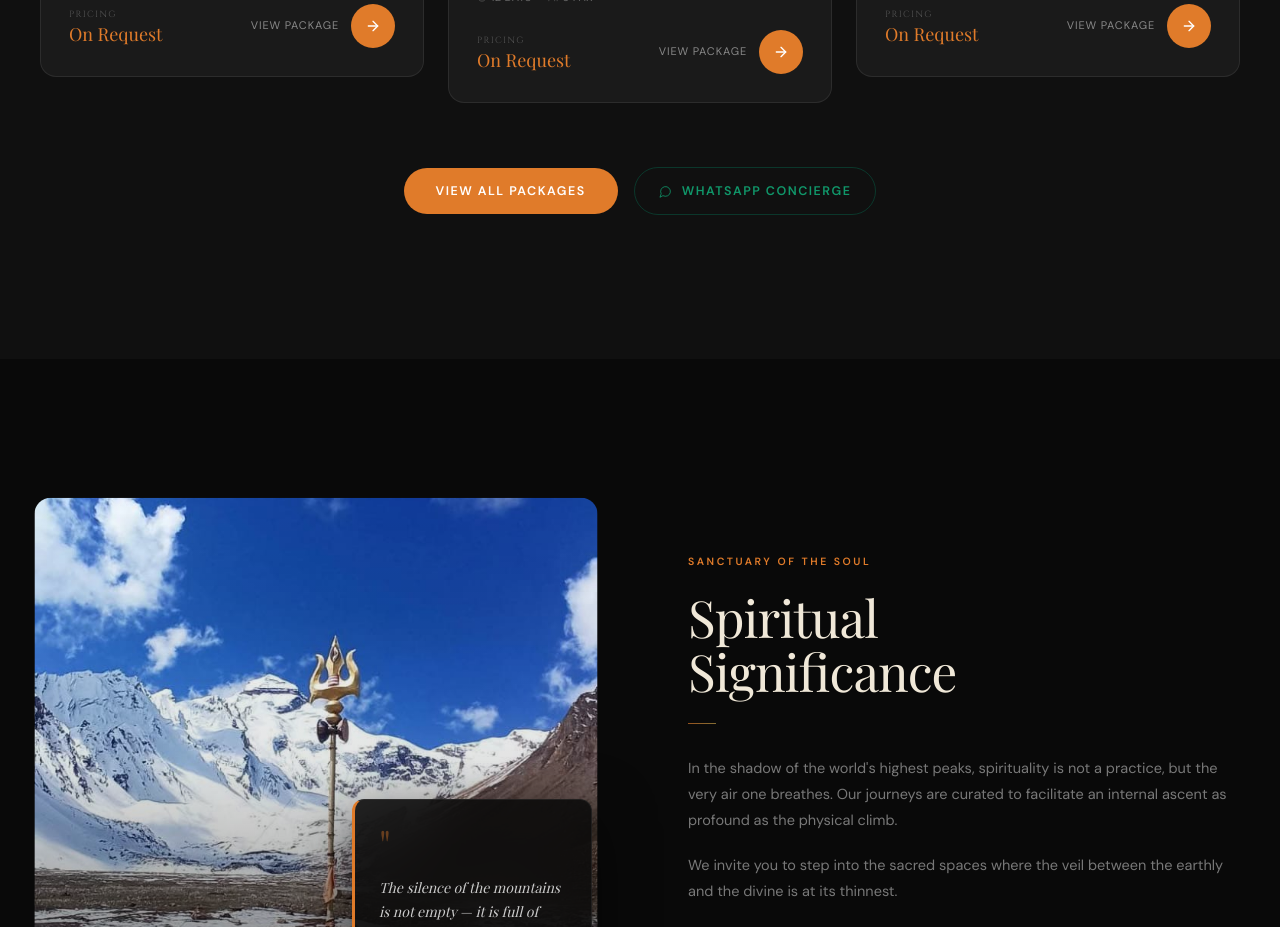
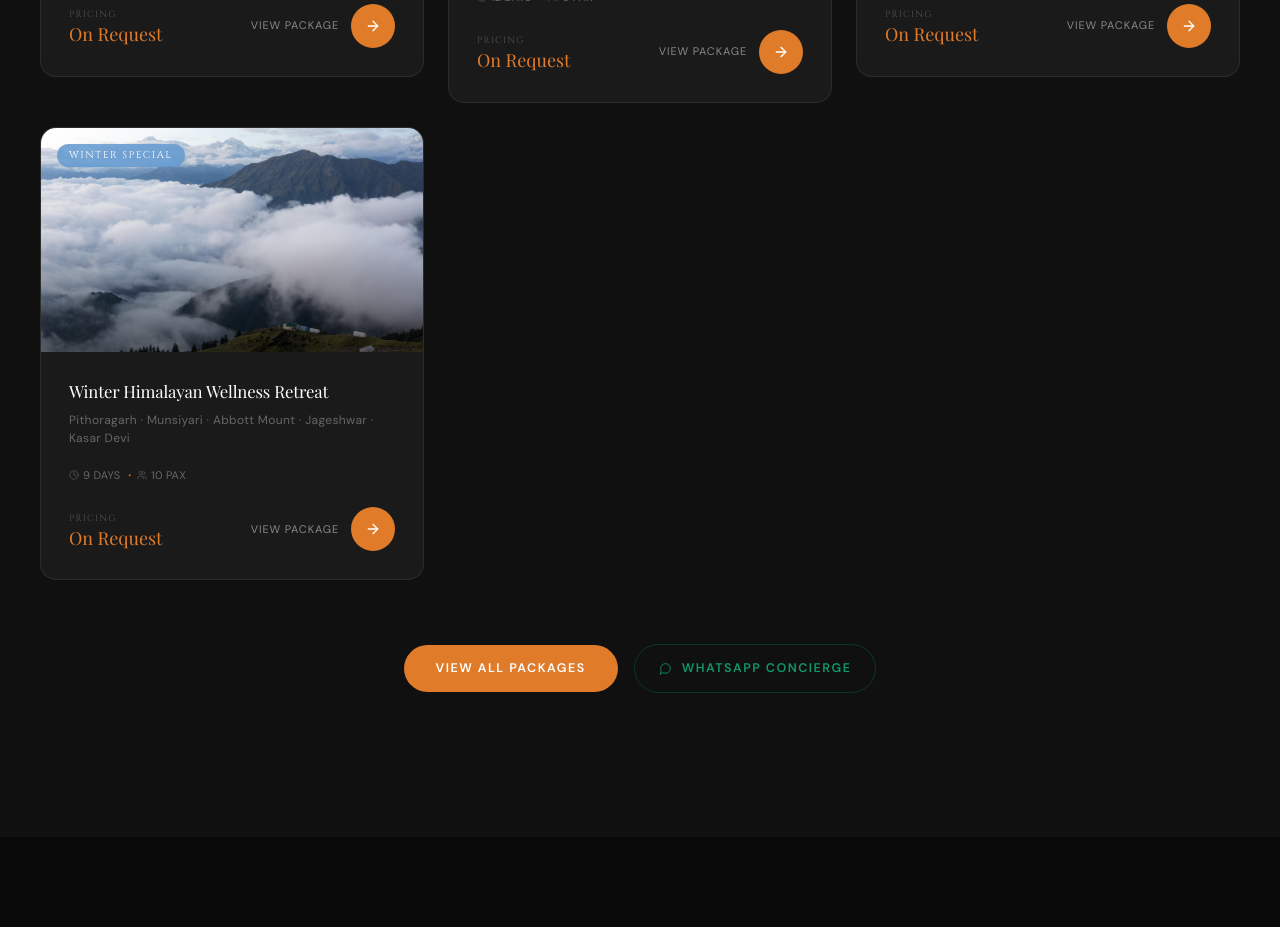
Before and after one commit to bhattpoms0-bit/himalayan-serenity, a React (Vite) app: page / in a window 1280 px wide. Shown: the part 4600-5527 px from the top of the page. Built offline with nearby package versions, Linux system fonts and the light colour scheme; a web font is replaced by a local one.

Commit message:
feat: add Winter Himalayan Wellness Retreat card

```diff
--- a/src/components/Packages.jsx
+++ b/src/components/Packages.jsx
@@ -80,6 +80,16 @@ const MORE = [
     image:  'https://images.unsplash.com/photo-1544735716-392fe2489ffa?w=700&q=80',
     link:   '/packages/photography-expedition',
   },
+  {
+    tag:      'Winter Special',
+    title:    'Winter Himalayan Wellness Retreat',
+    subtitle: 'Pithoragarh · Munsiyari · Abbott Mount · Jageshwar · Kasar Devi',
+    days:     9,
+    people:   10,
+    price:    'On Request',
+    image:    '/images/wellness/above-clouds.jpg',
+    link:     '/packages/winter-wellness-retreat',
+  },
 ]
 
 // Tag colour map — Cinzel, 10px, tracking-[0.15em], uppercase, rounded-full
@@ -91,6 +101,7 @@ const TAG_BG = {
   'Comfort Plus':           'rgba(245,158,11,0.85)',
   'Couples & Photographers':'rgba(201,169,110,0.85)',
   'Trekkers & Birdwatchers':'rgba(125,191,142,0.85)',
+  'Winter Special':         'rgba(99,155,210,0.85)',
 }
 
 // Scroll-reveal easing
```
